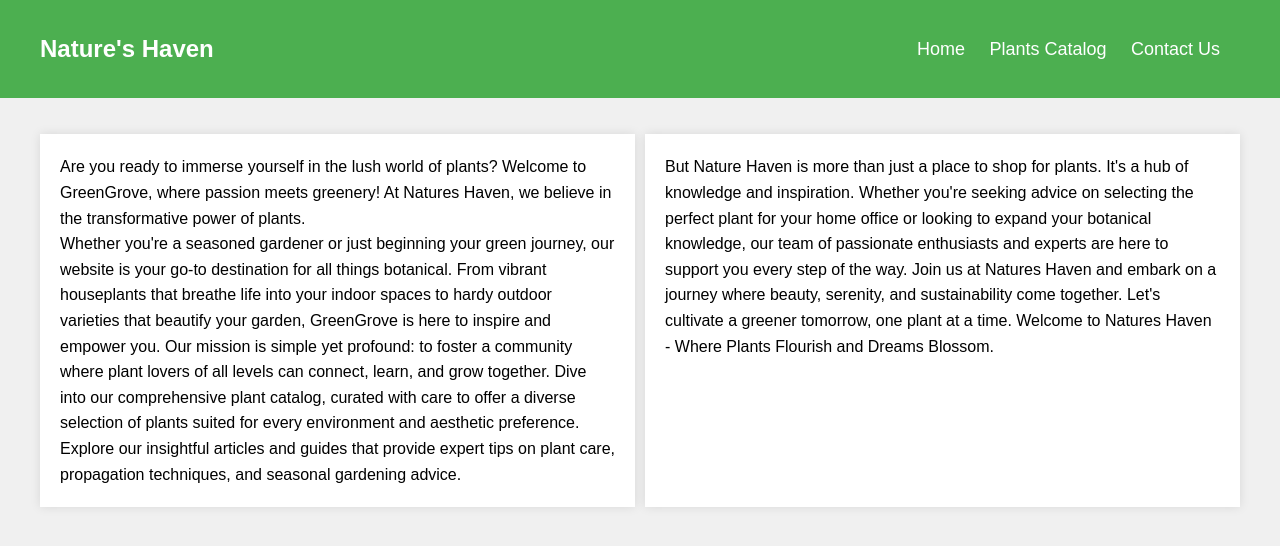
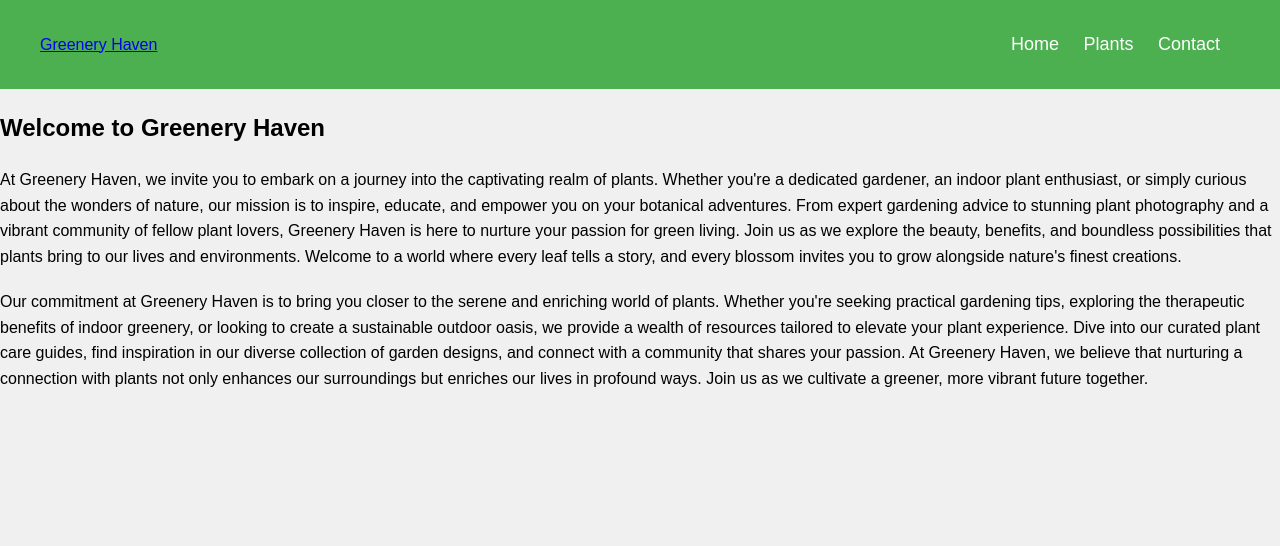
Before and after one commit to jsc2452/AI_Project, a plain HTML site: page index.html in a window 1280 px wide. Drawn offline with Linux system fonts and the light colour scheme.

Commit message:
Update index.html

```diff
--- a/index.html
+++ b/index.html
@@ -3,44 +3,30 @@
 <head>
     <meta charset="UTF-8">
     <meta name="viewport" content="width=device-width, initial-scale=1.0">
-    <link rel="stylesheet" href="style.css">
-
-    <title>Home</title>
+    <link rel="stylesheet" href="style.css" class="style">
+    <title>Document</title>
 </head>
 <body>
-    <header>
     <nav class="navbar">
         <div class="container">
-                <div class="logo">
-                    <a href="index.html">Nature's Haven</a>
-                </div>
+            <a href="/" class="logo">Greenery Haven</a>
             <ul class="nav-links">
                 <li><a href="index.html">Home</a></li>
-                    <li><a href="plant.html">Plants Catalog</a></li>
-                    <li><a href="contact.html">Contact Us</a></li>
+                <li><a href="plants.html">Plants</a></li>
+                <li><a href="contact.html">Contact</a></li>
             </ul>
         </div>
     </nav>
-    </header>
 
-
-<div class="container">
-    <div class="side-by-side">
-        <p>Are you ready to immerse yourself in the lush world of plants? Welcome to GreenGrove, where passion meets greenery!
-
-            At Natures Haven, we believe in the transformative power of plants. <br>Whether you're a seasoned gardener or just beginning your green journey, our website is your go-to destination for all things botanical. From vibrant houseplants that breathe life into your indoor spaces to hardy outdoor varieties that beautify your garden, GreenGrove is here to inspire and empower you.
-
-            Our mission is simple yet profound: to foster a community where plant lovers of all levels can connect, learn, and grow together. Dive into our comprehensive plant catalog, curated with care to offer a diverse selection of plants suited for every environment and aesthetic preference. Explore our insightful articles and guides that provide expert tips on plant care, propagation techniques, and seasonal gardening advice.</p>
-        <p>But Nature Haven is more than just a place to shop for plants. It's a hub of knowledge and inspiration. Whether you're seeking advice on selecting the perfect plant for your home office or looking to expand your botanical knowledge, our team of passionate enthusiasts and experts are here to support you every step of the way.
-
-            Join us at Natures Haven and embark on a journey where beauty, serenity, and sustainability come together. Let's cultivate a greener tomorrow, one plant at a time.
-
-            Welcome to Natures Haven - Where Plants Flourish and Dreams Blossom.</p>
+    <div class="container2">
+        <div class="paragraph">
+            <h2>Welcome to Greenery Haven</h2>
+            <p>At Greenery Haven, we invite you to embark on a journey into the captivating realm of plants. Whether you're a dedicated gardener, an indoor plant enthusiast, or simply curious about the wonders of nature, our mission is to inspire, educate, and empower you on your botanical adventures. From expert gardening advice to stunning plant photography and a vibrant community of fellow plant lovers, Greenery Haven is here to nurture your passion for green living. Join us as we explore the beauty, benefits, and boundless possibilities that plants bring to our lives and environments. Welcome to a world where every leaf tells a story, and every blossom invites you to grow alongside nature's finest creations.</p>
+        </div>
+        <div class="paragraph">
+            <h2></h2>
+            <p>Our commitment at Greenery Haven is to bring you closer to the serene and enriching world of plants. Whether you're seeking practical gardening tips, exploring the therapeutic benefits of indoor greenery, or looking to create a sustainable outdoor oasis, we provide a wealth of resources tailored to elevate your plant experience. Dive into our curated plant care guides, find inspiration in our diverse collection of garden designs, and connect with a community that shares your passion. At Greenery Haven, we believe that nurturing a connection with plants not only enhances our surroundings but enriches our lives in profound ways. Join us as we cultivate a greener, more vibrant future together.</p>
         </div>
     </div>
-
 </body>
 </html>
-
-</body>
-</html>
```
Lines whose indentation alone changed are shown as unchanged.
